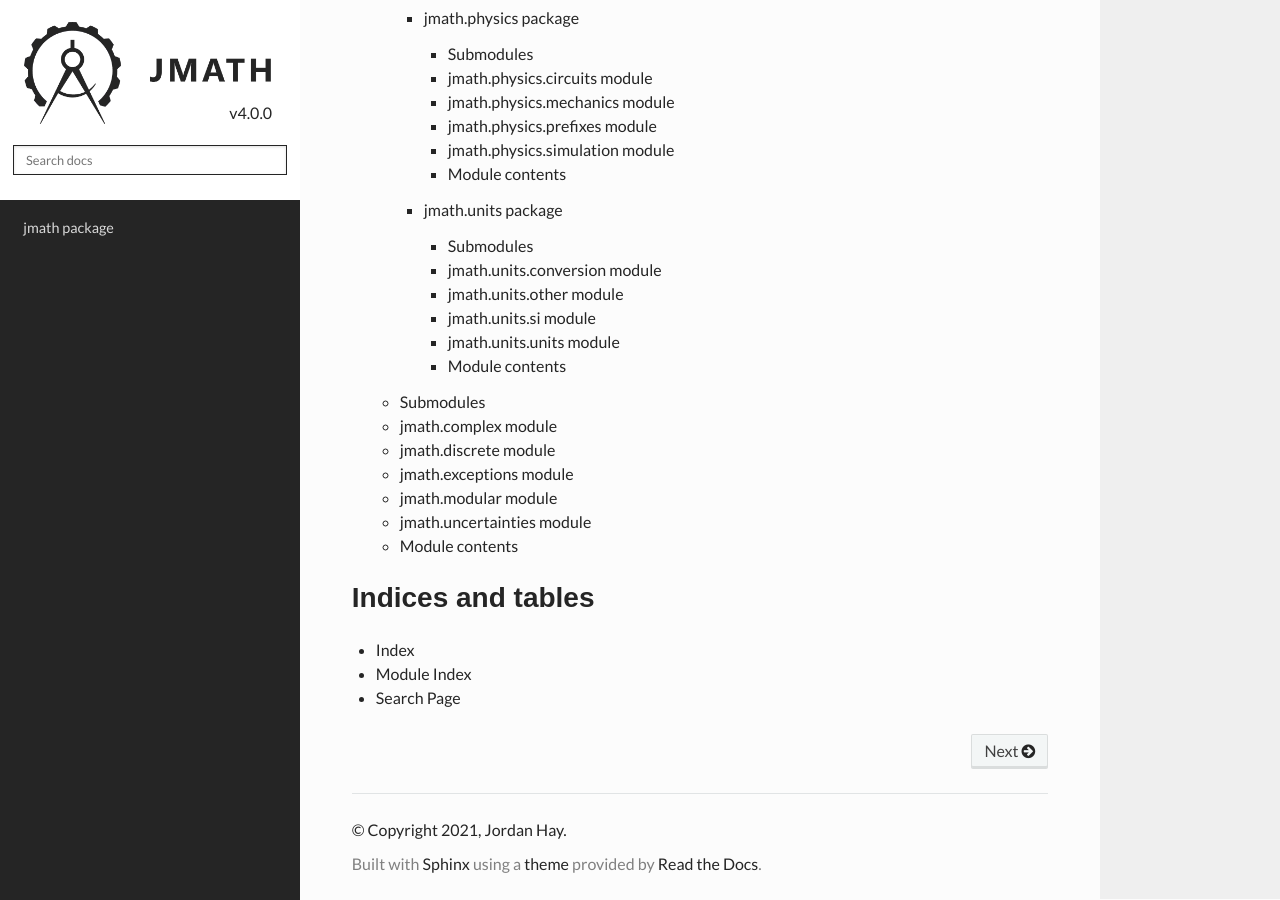
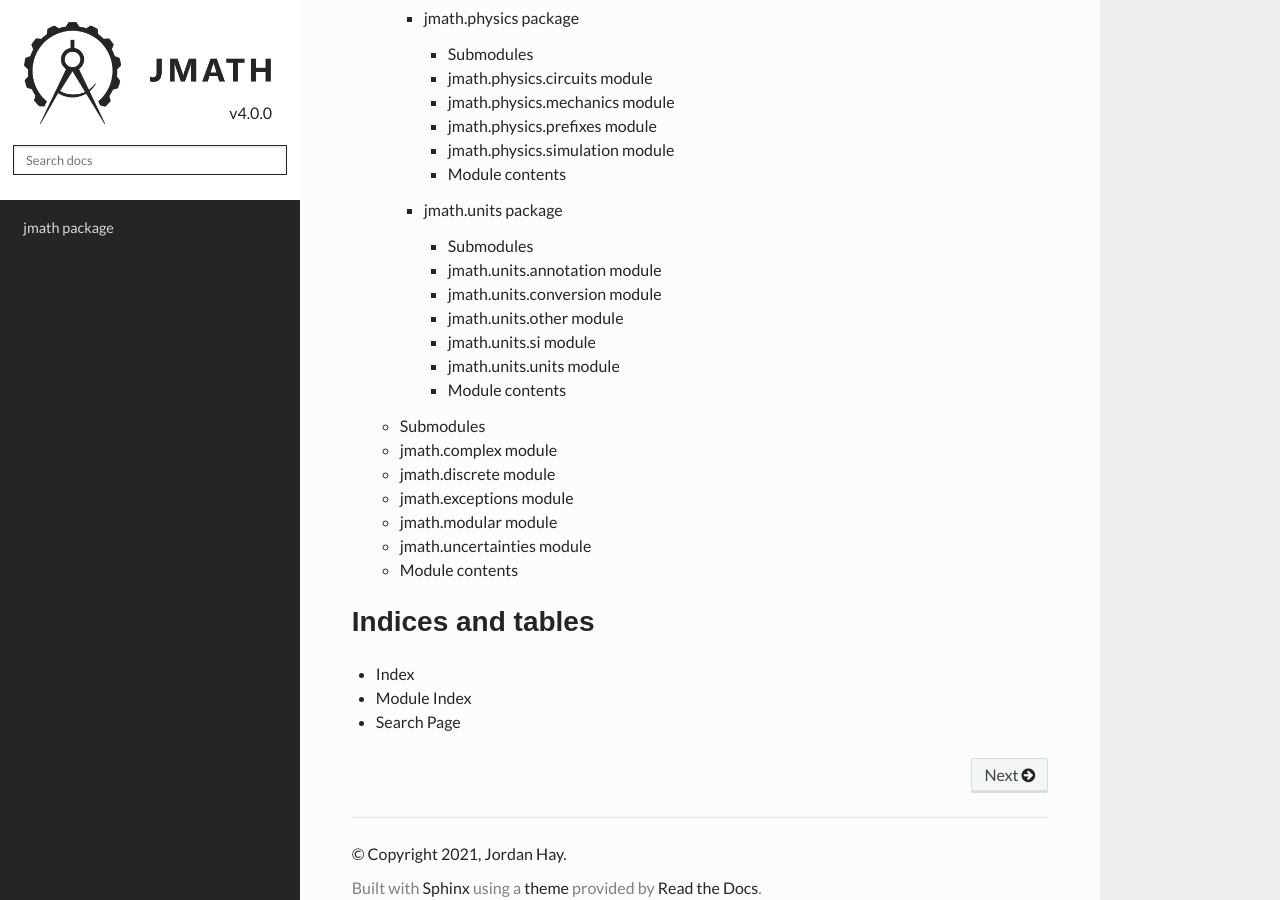
Before and after one commit to JHay0112/jmath, a Sphinx documentation site: the page built from docs/source/index.rst, in a window 1280 px wide and 900 px high, scrolled down 1229 px. Built offline with Sphinx 7.4.7 and the Read the Docs theme 2.0.0, drawn with Linux system fonts in a browser that asks for light colours.

Commit message:
Add unit annotation to docs

```diff
--- a/docs/source/jmath.units.rst
+++ b/docs/source/jmath.units.rst
@@ -3,6 +3,14 @@ jmath.units package
 
 Submodules
 ----------
+
+jmath.units.annotation module
+-----------------------------
+
+.. automodule:: jmath.units.annotation
+   :members:
+   :undoc-members:
+   :show-inheritance:
 
 jmath.units.conversion module
 -----------------------------
```
